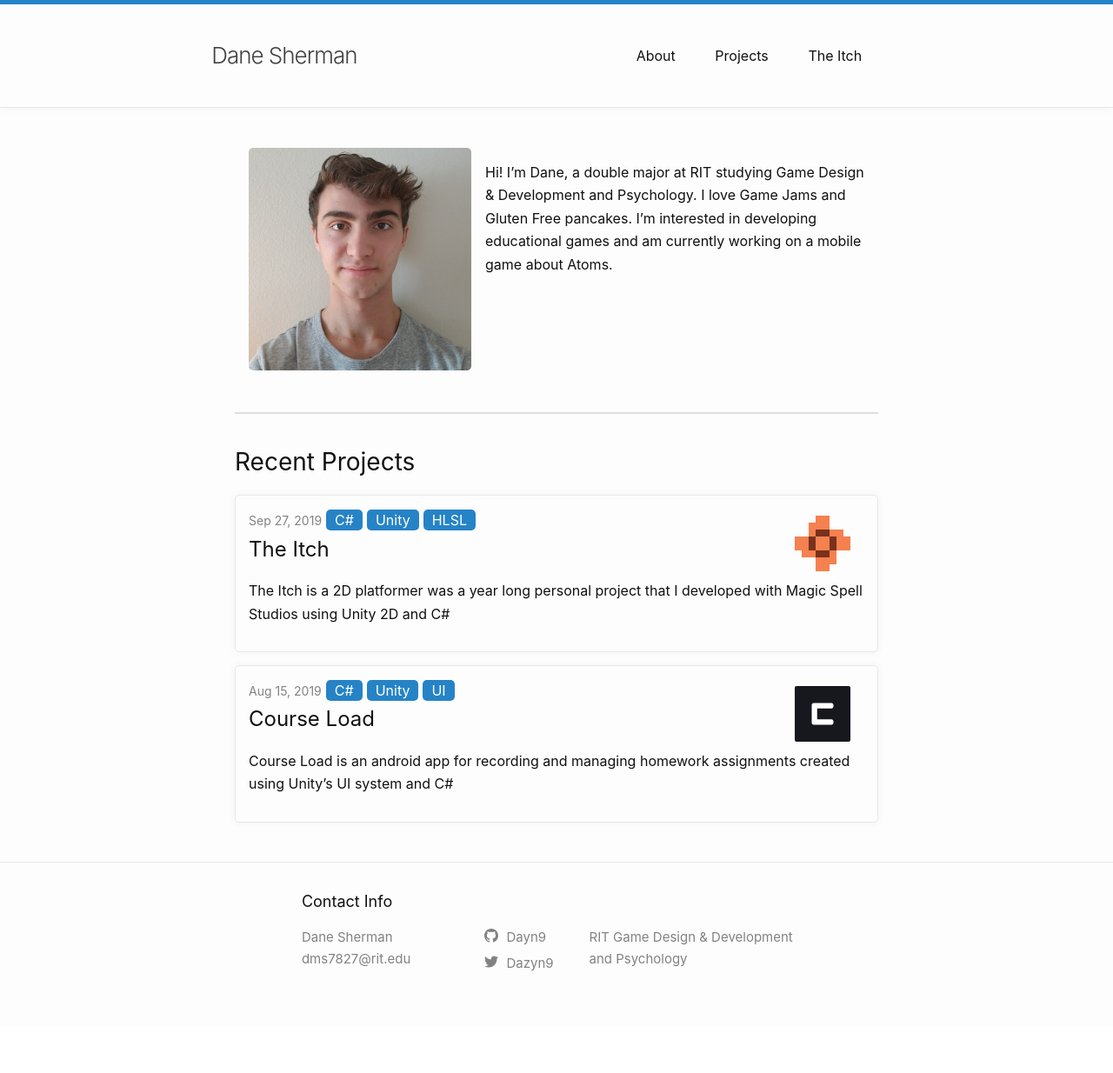
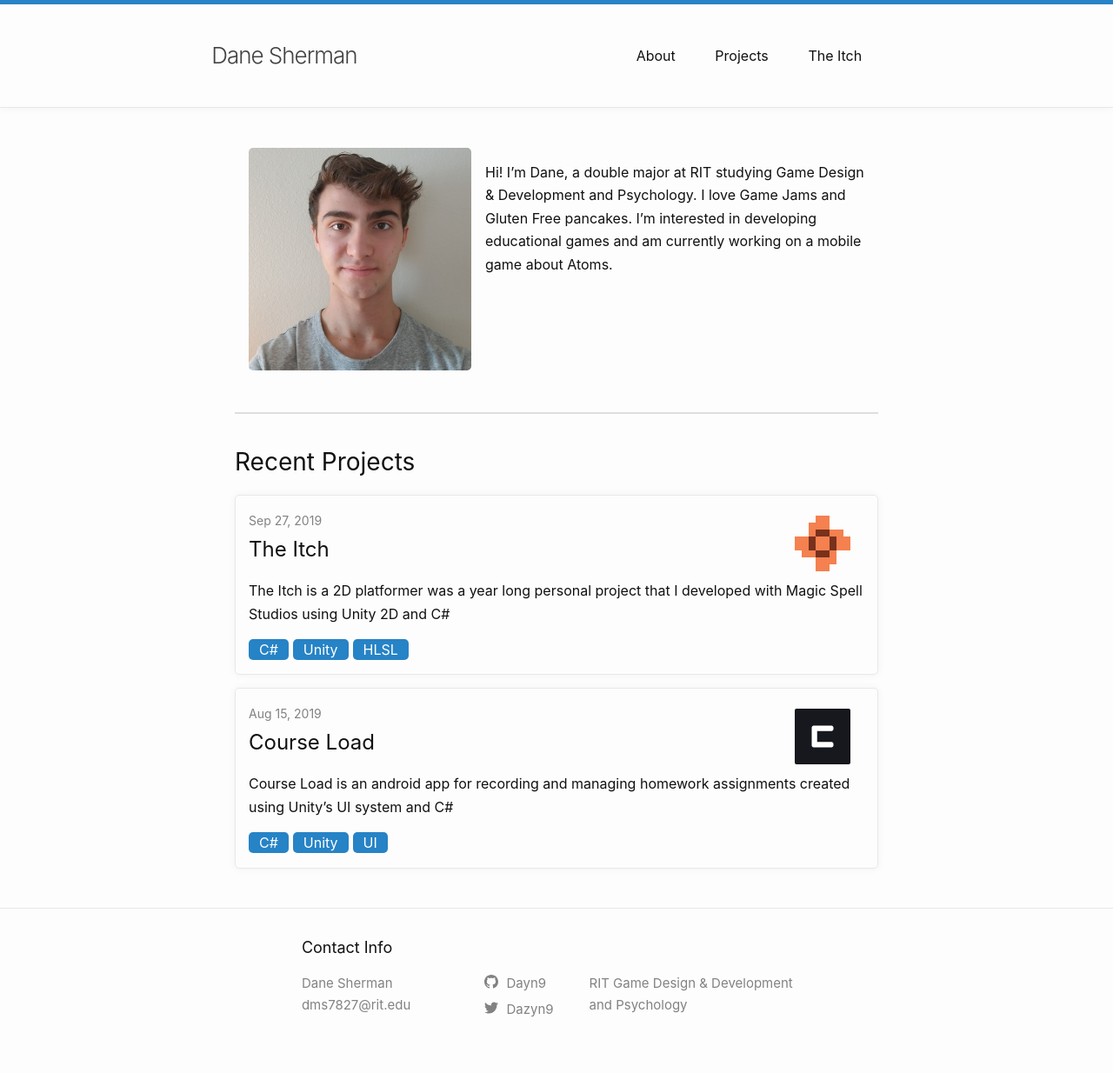
Before and after one commit to Dayn9/dayn9.github.io, a Jekyll site: the page built from index.md, in a window 1280 px wide. Shown: the whole page at 87% size. Built offline with Jekyll 4.4.1, drawn with Linux system fonts in a browser that asks for light colours; before the commit the page ends 1181 px from its top, so only the background shows below that.

Commit message:
Tags moved to bottom
for web scaling

```diff
--- a/_layouts/home.html
+++ b/_layouts/home.html
@@ -20,10 +20,6 @@ layout: default
         {%- assign date_format = site.minima.date_format | default: "%b %-d, %Y" -%}
         <span class="post-meta">{{ post.date | date: date_format }}</span>
 
-        {%- for tag in post.tags -%}
-            <span class="post-tag">{{ tag }}</span>
-        {%- endfor -%}
-
         <h3>
           <a class="post-link" href="{{ post.url | relative_url }}">
             {{ post.title | escape }}
@@ -32,6 +28,11 @@ layout: default
         {%- if site.show_excerpts -%}
           {{ post.excerpt }}
         {%- endif -%}
+
+        {%- for tag in post.tags -%}
+            <span class="post-tag">{{ tag }}</span>
+        {%- endfor -%}
+
       </li>
       {%- endfor -%}
     </ul>
--- a/_posts/projects/2019-04-25-glory-on-the-dance-floor.markdown
+++ b/_posts/projects/2019-04-25-glory-on-the-dance-floor.markdown
@@ -2,7 +2,7 @@
 layout: post
 title:  "Glory on the Dance Floor"
 date:   2019-04-25 11:15:33 -0400
-tags: [Illustrator]
+tags: [Illustrator, BoardGame]
 categories:  projects
 image: /media/class/Glory/God.png
 ---
--- a/_sass/dane.sass
+++ b/_sass/dane.sass
@@ -28,11 +28,11 @@ iframe
     margin-bottom: 15px
 
 .post-tag
-    padding: 2px 10px
+    padding: 2px 12px
     border-radius: 5px
     color: white
     background: #2683c6
-    margin-left: 5px
+    margin-right: 5px
 
 .preview_image
     width: 5%
```
Also changed, not shown: _layouts/projects.html (+6 -4 lines).
